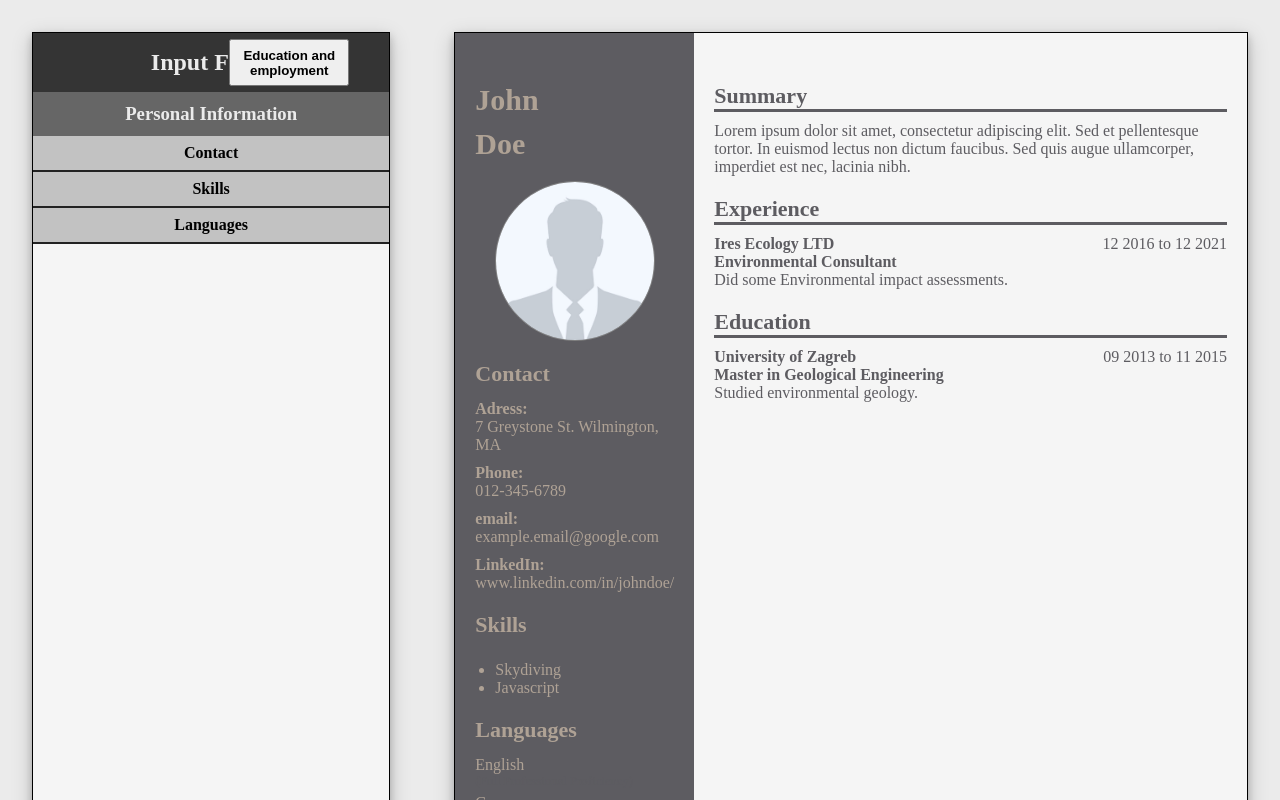
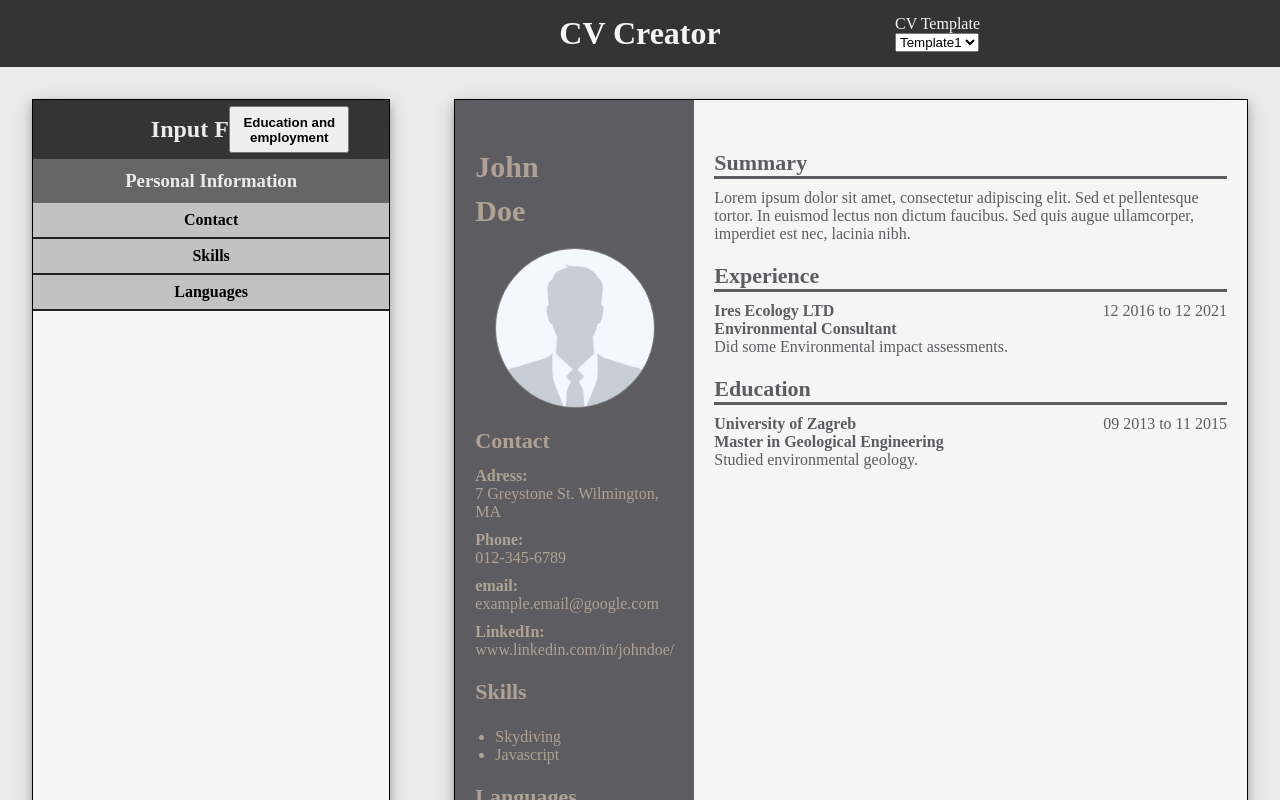
Before and after one commit to MrDando/CV-Project, a React (Create React App) app: page / in a window 1280 px wide. Shown: the top 800 px of the page. Built offline with nearby package versions, Linux system fonts and the light colour scheme.

Commit message:
Added select element for switching CV templates

```diff
--- a/src/App.css
+++ b/src/App.css
@@ -1,3 +1,14 @@
+header {
+  padding: 15px 10px;
+  background-color: var(--jet);
+  color: var(--cultured)
+}
+
+header .select-container {
+  position: absolute;
+  right: 300px;
+}
+
 .cv-form {
     height: 800px;
     width: 620px;
--- a/src/App.js
+++ b/src/App.js
@@ -12,6 +12,7 @@ class App extends React.Component {
   constructor() {
     super()
     this.switchForm = this.switchForm.bind(this)
+    this.switchCV = this.switchCV.bind(this)
     this.toggleAccordion = this.toggleAccordion.bind(this)
     this.submitForm = this.submitForm.bind(this)
     this.handleChange = this.handleChange.bind(this)
@@ -104,6 +105,14 @@ class App extends React.Component {
                 switchButton: 'Education and employment'}
       }
     })
+  }
+
+  switchCV(e) {
+    const i = e.target.value
+
+    const template = `template${i}`
+
+    this.setState({cvTemplate: template})
   }
 
   toggleAccordion(e) {
@@ -378,8 +387,20 @@ class App extends React.Component {
 
   render() {
     return (
-
-      <div className='flex justify-center scale-down'>
+      <div>
+        <header className='flex justify-center align-center'>
+          <div className='webpage-title'>
+            <h1>CV Creator</h1>
+          </div>
+          <div className='select-container'>
+            <p>CV Template</p>
+            <select className='cv-select' onChange={this.switchCV}>
+                    <option value="1">Template1</option>
+                    <option value="2">Template2</option>
+            </select>
+          </div>
+        </header>
+        <main className='flex justify-center scale-down'>
           <div className='cv-form'>
             <div className='flex cv-form-header justify-center align-center'>
               <h2 className='cv-form-title'>Input Form</h2>
@@ -402,6 +423,7 @@ class App extends React.Component {
           <div>
             <CVContainer data={this.state} />
           </div>
+        </main>
       </div>
 
     );
--- a/src/Components/CVs/CVContainer.js
+++ b/src/Components/CVs/CVContainer.js
@@ -1,6 +1,7 @@
 import React from 'react'
 
 import Template1 from './Template1/Template1'
+import Template2 from './Template2/Template2'
 
 function CVContainer(props) {
     const template = props.data.cvTemplate
@@ -10,6 +11,12 @@ function CVContainer(props) {
                 <Template1 data={props.data}/>
             </div>
         )
+    } else if (template === 'template2') {
+        return (
+            <div>
+                <Template2 data={props.data}/>
+            </div>
+        )
     }
 }
 
```
Lines whose indentation alone changed are shown as unchanged.
